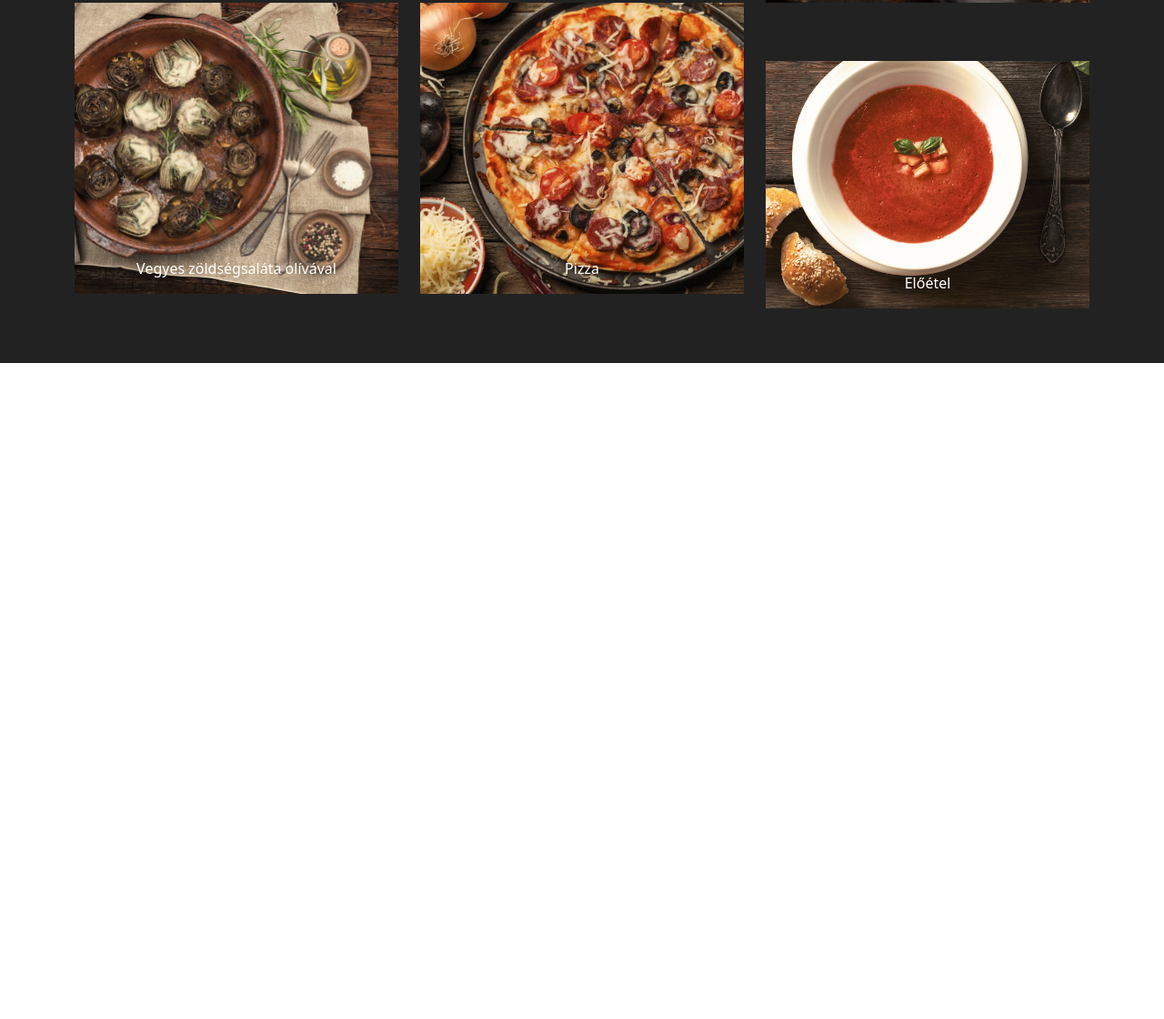
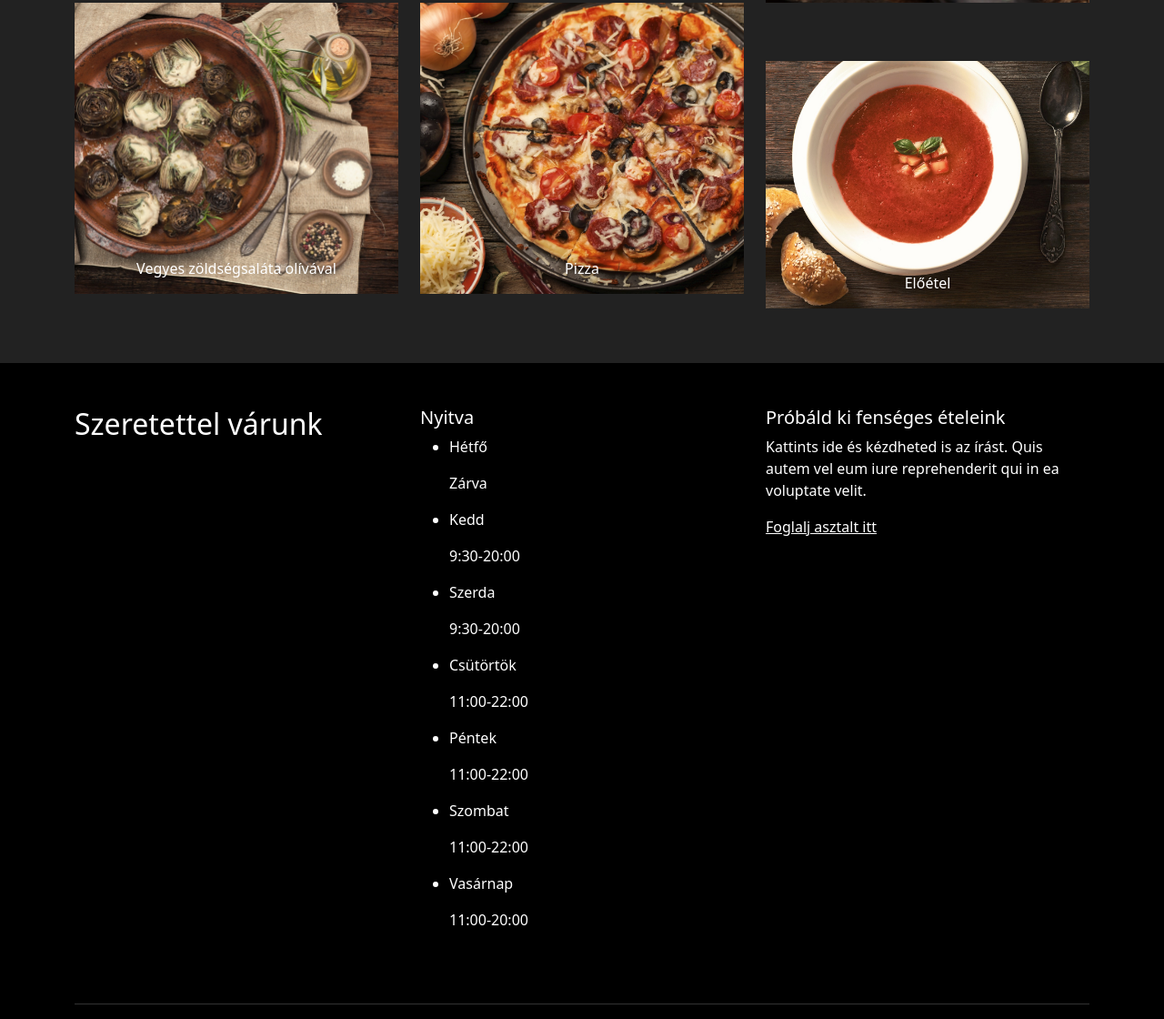
Before and after one commit to tkcstmas/pizza, a plain HTML site: page index.html in a window 1280 px wide. Shown: the part 1610-2730 px from the top of the page at 91% size. Before the commit the page ends 2009 px from the top, so only its background shows below. Drawn offline with nearby package versions, Linux system fonts and the light colour scheme.

Commit message:
4.box,Footer elkezdése

```diff
--- a/index.html
+++ b/index.html
@@ -93,9 +93,64 @@
                 </div>
             </div>
         </section>
+
         <section class="box4">
-
+        <div class="container">
+            <div class="row">
+                <div class="col-4">
+                    <h2>Szeretettel várunk</h2>
+                </div>
+                <div class="col-4">
+                    <h5>Nyitva</h5>
+                    <ul>
+                    <li>
+                        <p class="napok">Hétfő</p>
+                        <p class="idopont">Zárva</p>
+                    </li>
+                    <li>
+                        <p class="napok">Kedd</p>
+                        <p class="idopont">9:30-20:00</p>
+                    </li>
+                    <li>
+                        <p class="napok">Szerda</p>
+                        <p>9:30-20:00</p>
+                    </li>
+                    <li>
+                        <p>Csütörtök</p>
+                        <p>11:00-22:00</p>
+                    </li>
+                    <li>
+                        <p>Péntek</p>
+                        <p>11:00-22:00</p>
+                    </li>
+                    <li>
+                        <p>Szombat</p>
+                        <p>11:00-22:00</p>
+                    </li>
+                    <li>
+                        <p>Vasárnap</p>
+                        <p>11:00-20:00</p>
+                    </li>
+                </ul>
+                </div>
+                <div class="col-4">
+                    <h5>Próbáld ki fenséges ételeink</h5>
+                    <p>Kattints ide és kézdheted is az írást. Quis autem vel eum iure reprehenderit qui in ea voluptate velit.</p>
+                    <a href="">Foglalj asztalt itt</a>
+                </div>
+            </div>
+        </div>
         </section>
     </main>
+    <footer>
+        <div class="container">
+            <div class="row">
+                <div class="text-center">
+                    <hr class="vonalka">
+
+                </div>
+            </div>
+        </div>
+    </footer>
 </body>
 </html>
--- a/style.css
+++ b/style.css
@@ -135,4 +135,11 @@ header a{
 .box4{
     background-color: black;
     color: white;
+    padding: 3rem;
 }
+footer{
+    background-color: black;
+}
+.vonalka{
+    color: #ccc;
+}
```
